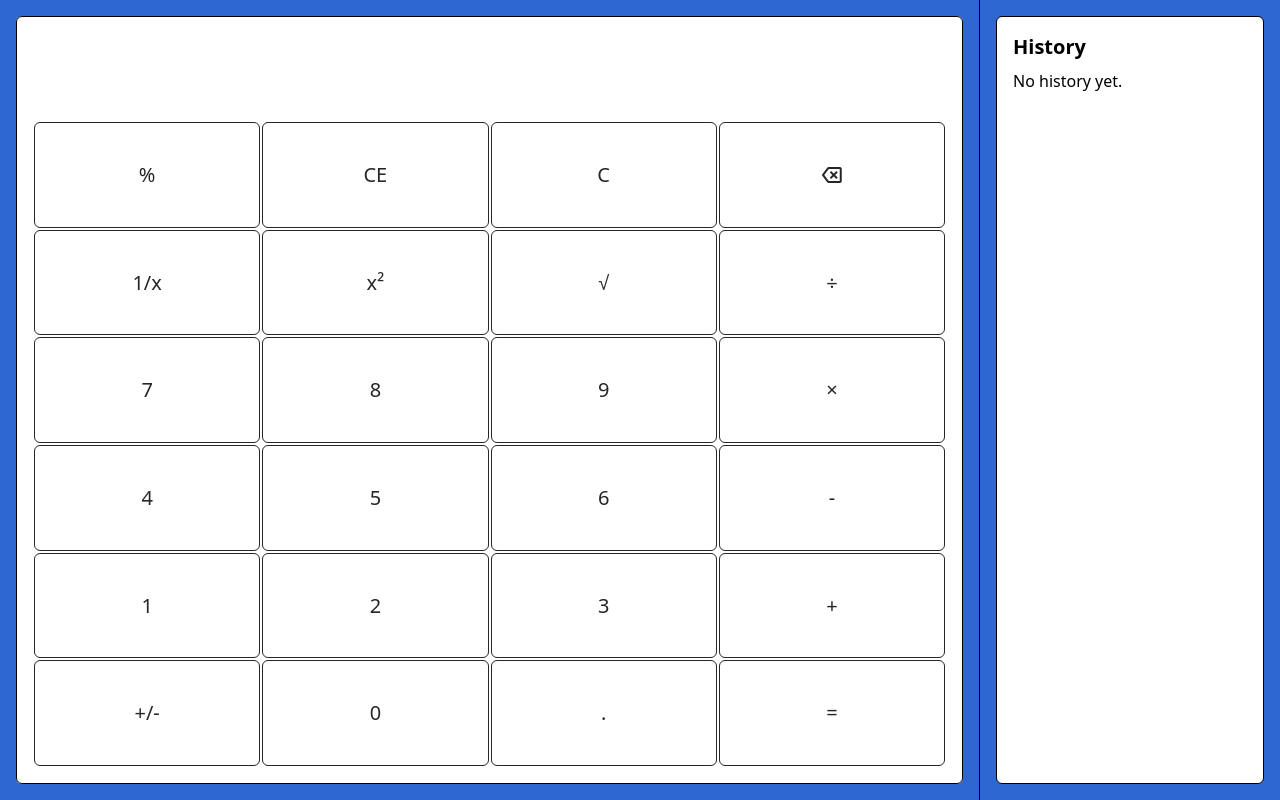
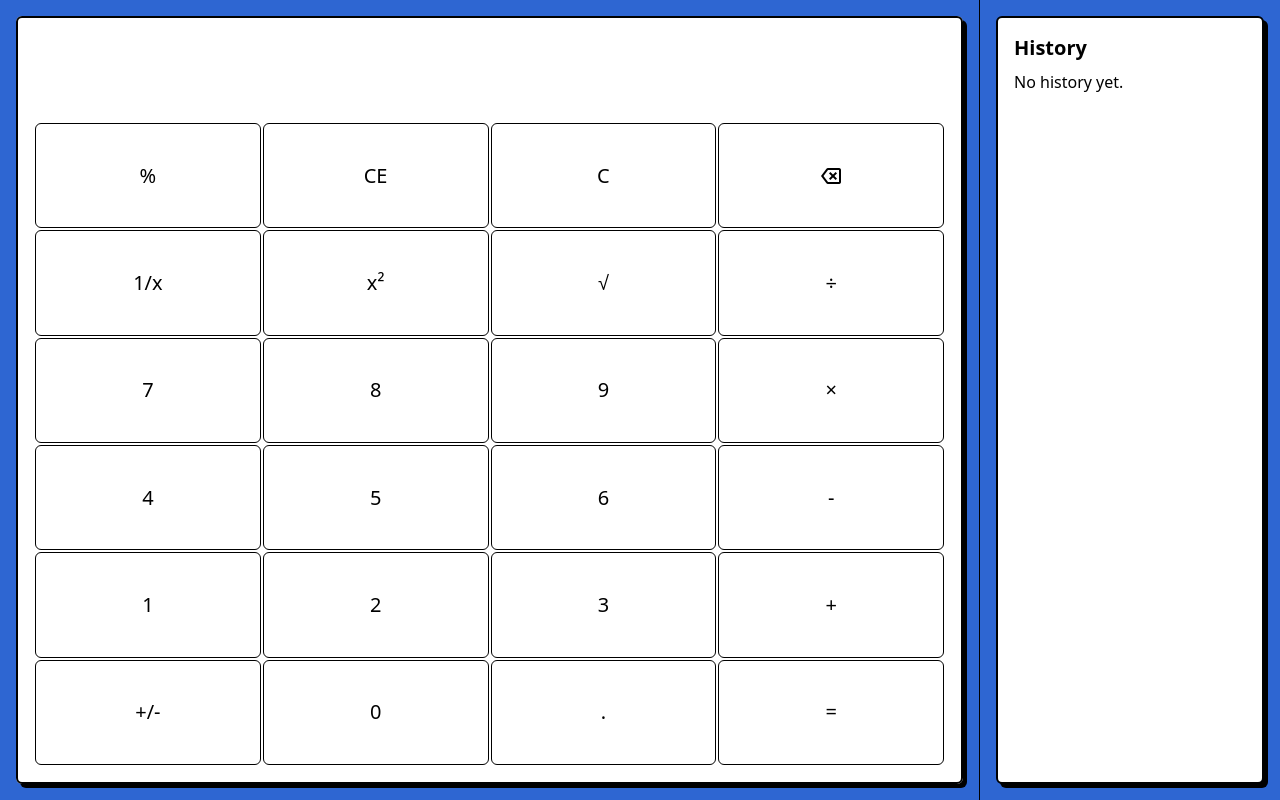
Before and after one commit to lemredd/calculator, a Vue app: page / in a window 1280 px wide. Built offline with nearby package versions, Linux system fonts and the light colour scheme.

Commit message:
feat(ui): use neobrutalist shadow

```diff
--- a/src/components/CalculatorContainer/HistoryContainer.vue
+++ b/src/components/CalculatorContainer/HistoryContainer.vue
@@ -132,7 +132,7 @@ function revertToChosenHistory(historyItem: HistoryItem) {
 		max-height: 100vh;
 
 		.history-list-wrapper {
-			@apply border border-black rounded-md;
+			@apply border-2 border-black;
 			@apply p-4;
 			@apply bg-white;
 			height: 100%;
--- a/src/style.scss
+++ b/src/style.scss
@@ -30,23 +30,28 @@ body {
 			display: block;
 			min-width: 300px;
 		}
+	}
+}
 
-	}
+.rim, .history-list-wrapper {
+	@apply shadow-neobrut rounded-md;
 }
 
 .rim {
 	@apply bg-white;
-	@apply rounded-md;
 	height: 100%;
-
 	&> .calculator-container {
-		@apply border border-black rounded-md;
+		@apply border-2 border-black rounded-md;
 		@apply p-4;
 	}
 }
 
 button:not(.no-border) {
 	@apply m-[1px] px-2 py-1;
-	@apply border border-neutral-800 rounded-md;
-	@apply text-xl text-neutral-800;
+	@apply border border-black rounded-md;
+	@apply text-xl text-black;
+
+	&:hover {
+		@apply bg-calculator-candy;
+	}
 }
```
